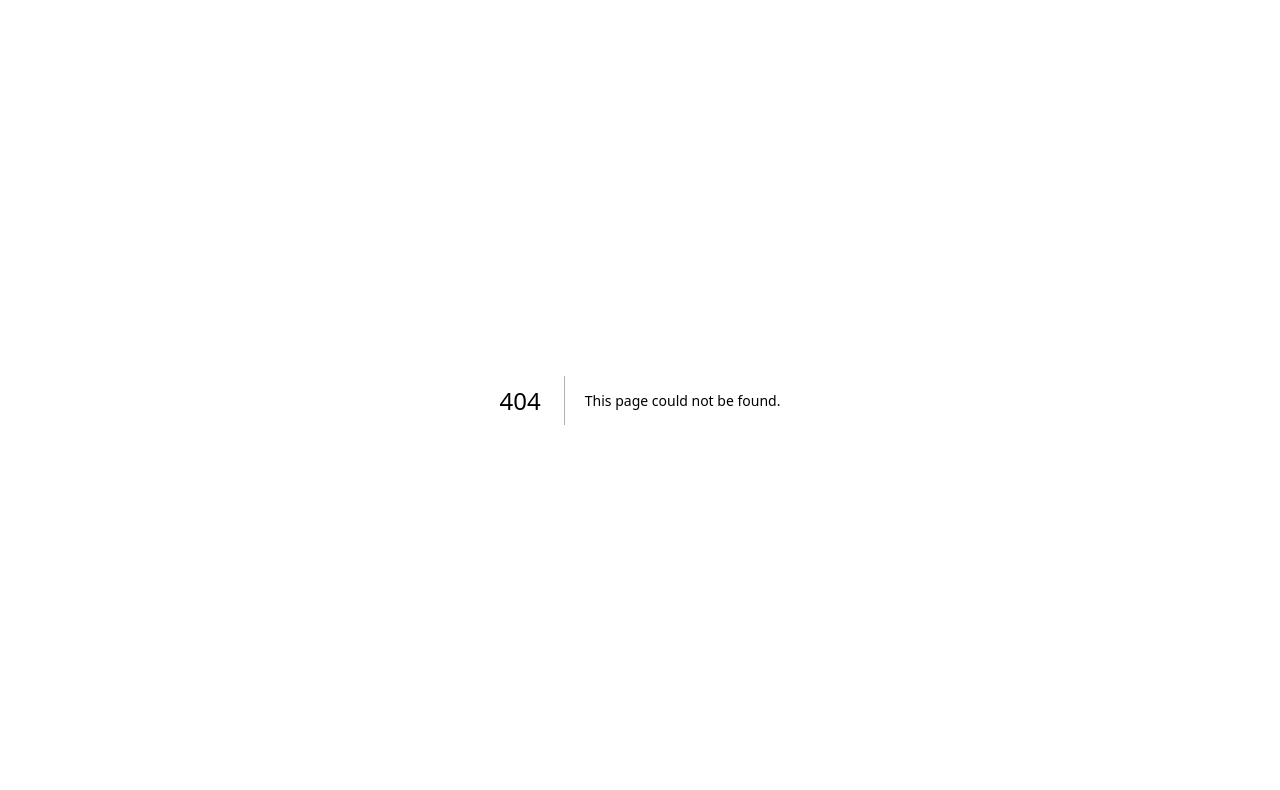
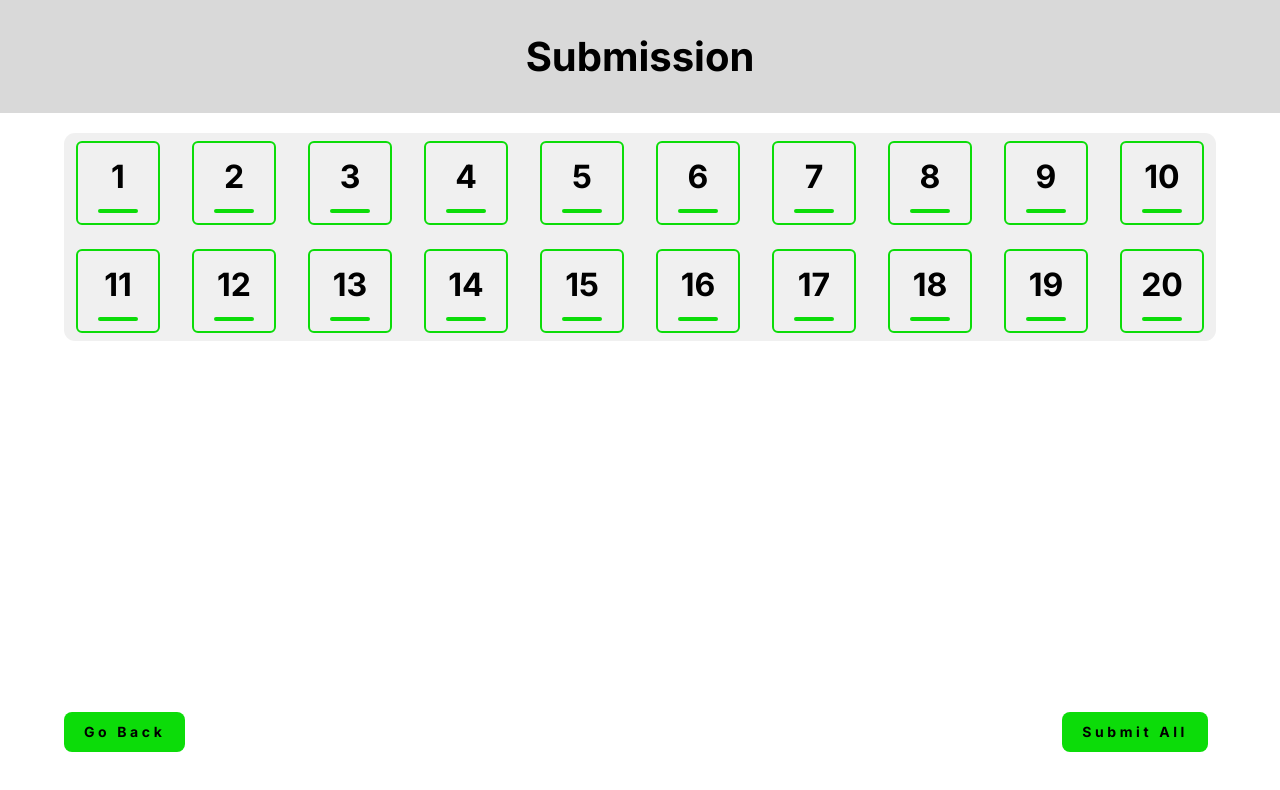
Before and after one commit to NirangaNiluminda/CAS-User, a Next.js app: page /submissionpage in a window 1280 px wide. Before the commit this address had no page. Shown: the top 790 px of the page. Built offline with nearby package versions, Linux system fonts and the light colour scheme.

Commit message:
Add submission page

```diff
--- /dev/null
+++ b/app/submissionpage/page.tsx
@@ -0,0 +1,58 @@
+'use client';
+
+import { useRouter } from 'next/navigation';
+import React from 'react';
+
+const SubmissionPage: React.FC = () => {
+
+    const router = useRouter();
+
+    const handleGoBack = () => {
+        router.push('/question12');
+    };
+
+    const handleSubmit = () => {
+        router.push('/scorepage');
+    };
+
+    return (
+        <div className="w-screen h-screen flex flex-col items-center bg-white">
+            <div className="w-full h-[113px] bg-[#d9d9d9] flex items-center justify-center">
+                <div className="text-black text-[40px] font-bold">Submission</div>
+            </div>
+            <div className="w-[90%] h-auto mt-5 bg-[#d9d9d9]/40 rounded-[11px] grid grid-cols-10 gap-2 justify-items-center items-start">
+                {Array.from({ length: 20 }, (_, i) => (
+                    <div
+                        key={i}
+                        className="px-5 py-2.5 m-2 rounded-md border-2 border-[#0cdc09] flex flex-col items-center"
+                        style={{
+                            width: '84px', // fixed width
+                            height: '84px', // fixed height
+                        }}
+                    >
+                        <div className="text-center text-black text-[32px] font-bold">{i + 1}</div>
+                        <div className="w-full h-20 bg-[#0cdc09] rounded-md mt-2" />
+                    </div>
+                ))}
+            </div>
+            <div className="w-[90%] mt-auto mb-10 flex justify-between">
+                <button
+                    type="button"
+                    className="focus:outline-none text-black bg-[#0cdc09] hover:bg-green-800 hover:border hover:border-[#0cdc09] focus:ring-4 focus:ring-green-300 font-bold font-['Inter'] tracking-[3.60px] rounded-lg text-sm px-5 py-2.5 me-2 mb-2 dark:bg-[#0cdc09] dark:hover:bg-transparent dark:focus:ring-green-800 transform transition-transform duration-300 hover:scale-x-110"
+                    onClick={handleGoBack}
+                >
+                    Go Back
+                </button>
+                <button
+                    type="button"
+                    className="focus:outline-none text-black bg-[#0cdc09] hover:bg-green-800 hover:border hover:border-[#0cdc09] focus:ring-4 focus:ring-green-300 font-bold font-['Inter'] tracking-[3.60px] rounded-lg text-sm px-5 py-2.5 me-2 mb-2 dark:bg-[#0cdc09] dark:hover:bg-transparent dark:focus:ring-green-800 transform transition-transform duration-300 hover:scale-x-110"
+                    onClick={handleSubmit}
+                >
+                    Submit All
+                </button>
+            </div>
+        </div>
+    );
+};
+
+export default SubmissionPage;
```
